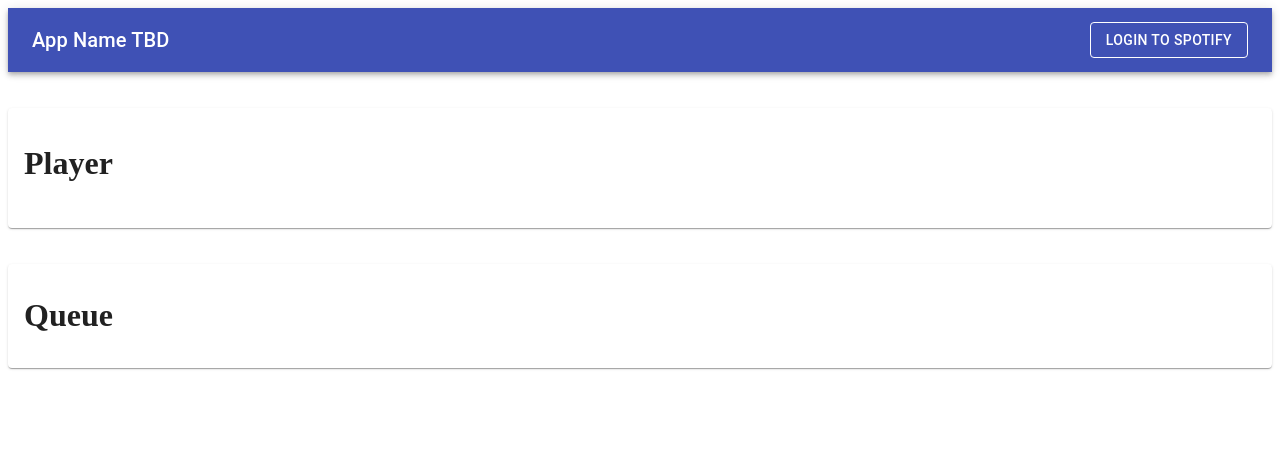
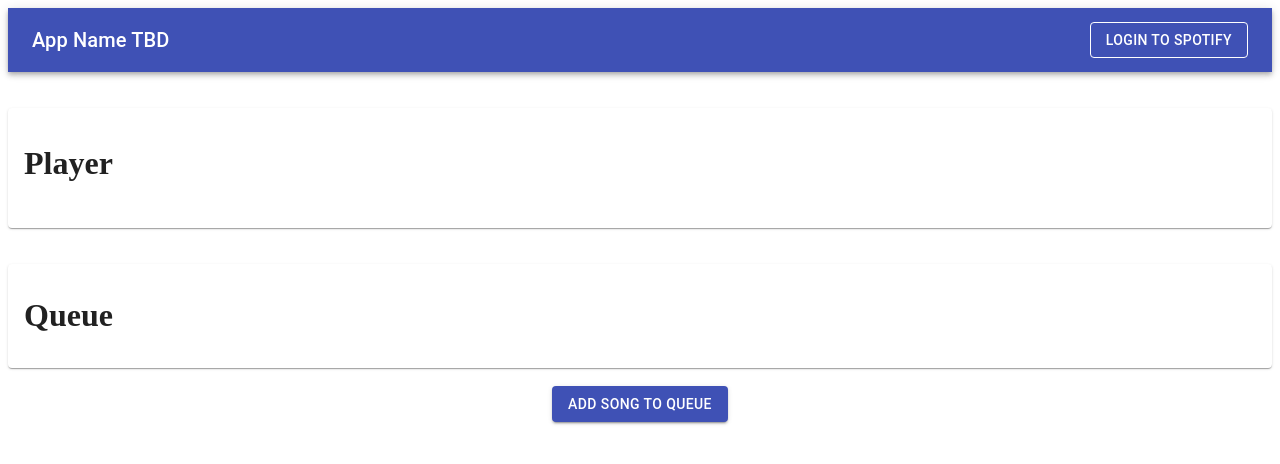
Before and after one commit to abigmyers/wwh2021, a React (Create React App) app: page / in a window 1280 px wide. Shown: the top 464 px of the page. Built offline with nearby package versions, Linux system fonts and the light colour scheme; the HTML template or start-up script is replaced by a standard one; what spotify-web-api-js would draw is missing.

Commit message:
Gave AppBar its own file, added render switching button

```diff
--- a/src/App.js
+++ b/src/App.js
@@ -1,12 +1,12 @@
 import React, { useState, useEffect } from "react";
-import { AppBar, Button, Toolbar } from "@material-ui/core/"
+import { Box, Button } from "@material-ui/core";
 import { makeStyles } from '@material-ui/core/styles';
 
 import Player from './Player.js';
 import Queue from './Queue.js';
+import Header from './Header.js';
 
 import SpotifyWebApi from "spotify-web-api-js";
-import { Typography } from "@material-ui/core";
 const spotifyApi = new SpotifyWebApi();
 
 const useStyles = makeStyles((theme) => ({
@@ -25,6 +25,7 @@ function App() {
   const classes = useStyles();
   const [loggedIn, setLoggedIn] = useState(false);
   const [user, setUser] = useState(null);
+  const [addingSongs, setAddingSongs] = useState(false);
 
   const getHashParams = () => {
     var hashParams = {};
@@ -60,26 +61,33 @@ function App() {
       })
   }
 
+  if(addingSongs){
     return (
       <div className={classes.root}>
-      <AppBar position="static" color="primary">
-        <Toolbar>
-          <Typography variant="h6" className={classes.title}>
-            App Name TBD
-          </Typography>
-          {!loggedIn &&
-            <Button variant="outlined" color="inherit" aria-label="login" href="http://localhost:8888" >
-              Login to Spotify
+        <Header user={user} classes={classes} loggedIn={loggedIn} />
+        <br/>
+        <Box textAlign="center">
+          <Button variant="contained" color="primary" onClick={() => setAddingSongs(false)}>
+          I'm done adding songs!
           </Button>
-          }
-          { loggedIn && <img alt="Avatar" src={user?.images[0].url} style={{height:"50px", width:"50px", borderRadius:"50%"}}></img>}
-
-        </Toolbar>
-      </AppBar>
+        </Box>
+      </div>
+    )
+  } else {
+    return (
+      <div className={classes.root}>
+        <Header user={user} classes={classes} loggedIn={loggedIn} />
         <Player></Player>
         <Queue></Queue>
+        <br/>
+        <Box textAlign="center">
+          <Button variant="contained" color="primary" onClick={() => setAddingSongs(true)}>
+            Add song to queue
+          </Button>
+        </Box>
       </div>
     );
   }
+}
 
 export default App;
--- /dev/null
+++ b/src/Header.js
@@ -0,0 +1,24 @@
+import React from "react";
+import { AppBar, Button, Toolbar, Typography } from "@material-ui/core";
+
+function Header(props) {
+  return (
+    <div className="Header">
+      <AppBar position="static" color="primary">
+          <Toolbar>
+            <Typography variant="h6" className={props.classes.title}>
+              App Name TBD
+            </Typography>
+            {!props.loggedIn &&
+              <Button variant="outlined" color="inherit" aria-label="login" href="http://localhost:8888" >
+                Login to Spotify
+              </Button>
+            }
+            { props.loggedIn && <img alt="Avatar" src={props.user?.images[0].url} style={{height:"50px", width:"50px", borderRadius:"50%"}}></img>}
+          </Toolbar>
+        </AppBar>
+    </div>
+  );
+}
+
+export default Header;
```
Lines whose indentation alone changed are shown as unchanged.
